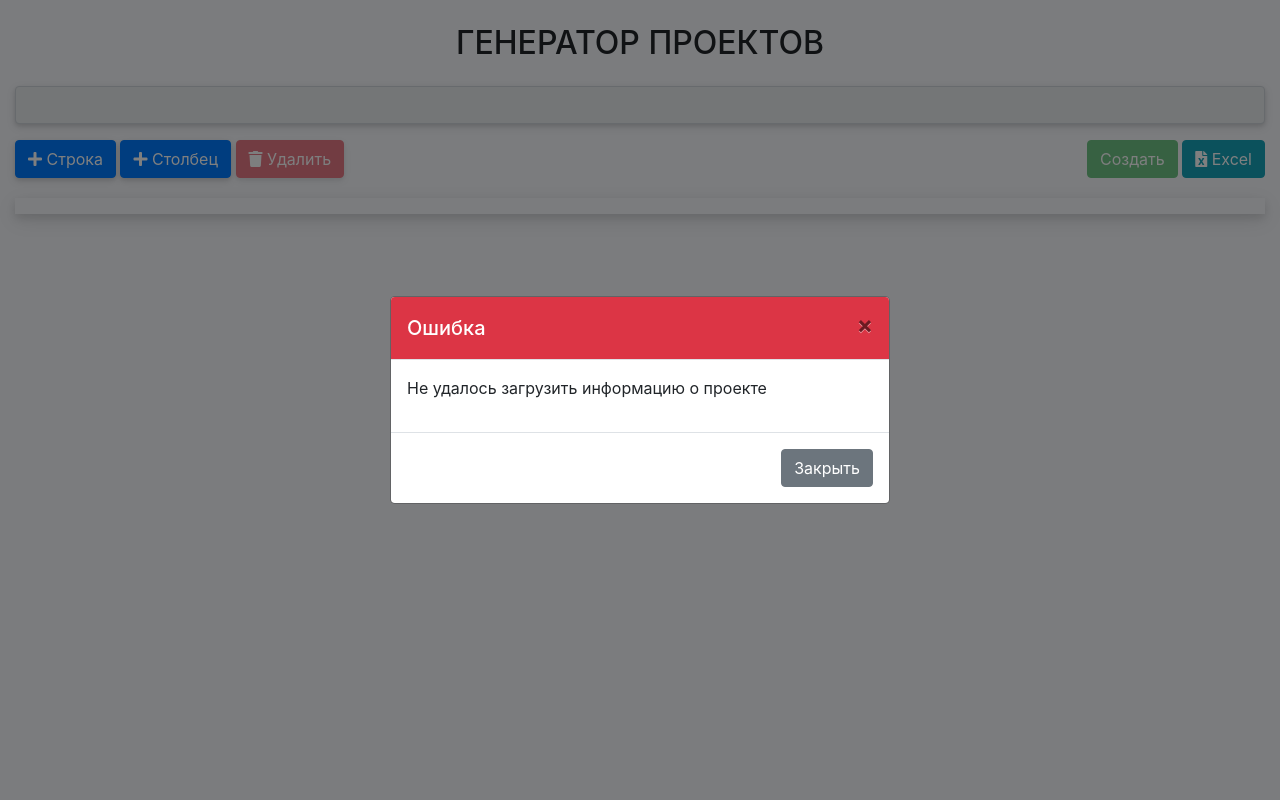
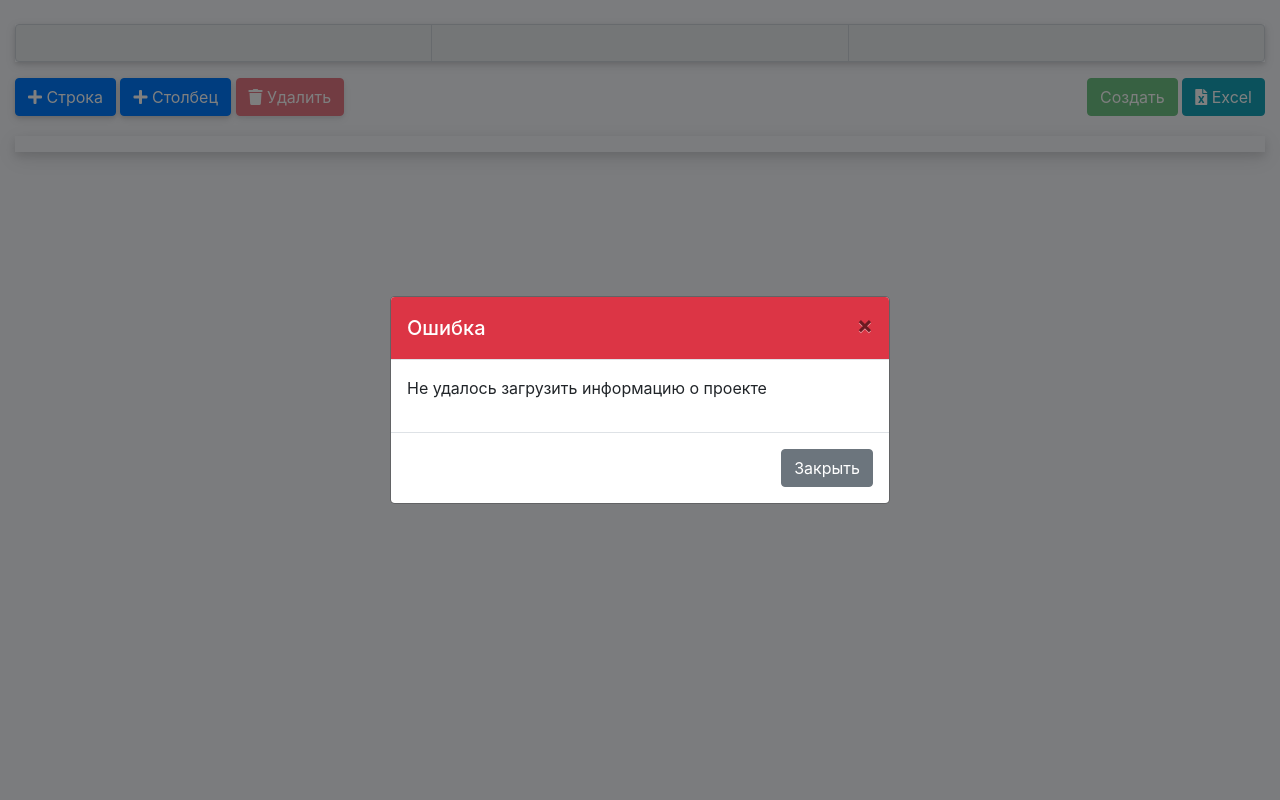
Before and after one commit to Idja88/vitro-project-generator, a Flask app: template templates/index.html in a window 1280 px wide. Run offline with Flask 3, Linux system fonts and the light colour scheme; the template is opened without the code that fills it: most values are stand-ins (such as "Sample title", 1, 10 or a date in 2020); some libraries are stand-ins or nearby versions.

Commit message:
UI changes

```diff
--- a/static/style.css
+++ b/static/style.css
@@ -9,7 +9,7 @@
 }
 
 /* Стили для кнопок */
-#newRowButton, #newColumnButton, #deleteButton, #createProjectButton, #projectName {
+#newRowButton, #newColumnButton, #deleteButton, #createProjectButton, .input-group {
     box-shadow: 0 2px 4px 0 rgba(0, 0, 0, 0.1), 0 3px 10px 0 rgba(0, 0, 0, 0.1); /* Добавлена тень */
 }
 
--- a/templates/index.html
+++ b/templates/index.html
@@ -14,11 +14,12 @@
 </head>
 <body>
     <div class="container-fluid mt-4">
-        <div class="mx-auto">
-            <h2 class="mb-4 text-center">ГЕНЕРАТОР ПРОЕКТОВ</h2>
+        <div class="form-group">
+        <div class="input-group">
+            <input class="form-control text-center" type="text" name="projectCode" id="projectCode" disabled>
+            <input class="form-control text-center" type="text" id="projectName" name="projectName" disabled>
+            <input class="form-control text-center" type="text" name="projectChief" id="projectChief" disabled>
         </div>
-        <div class="form-group">
-            <input class="form-control" type="text" id="projectName" name="projectName" disabled>
         </div>
         <div class="btn-toolbar mb-3 d-flex justify-content-between">
             <div>
@@ -85,6 +86,11 @@
                                 <option>3</option>
                                 <option>4</option>
                                 <option>5</option>
+                                <option>6</option>
+                                <option>7</option>
+                                <option>8</option>
+                                <option>9</option>
+                                <option>10</option>
                             </select>
                         </div>
                     </div>
```
